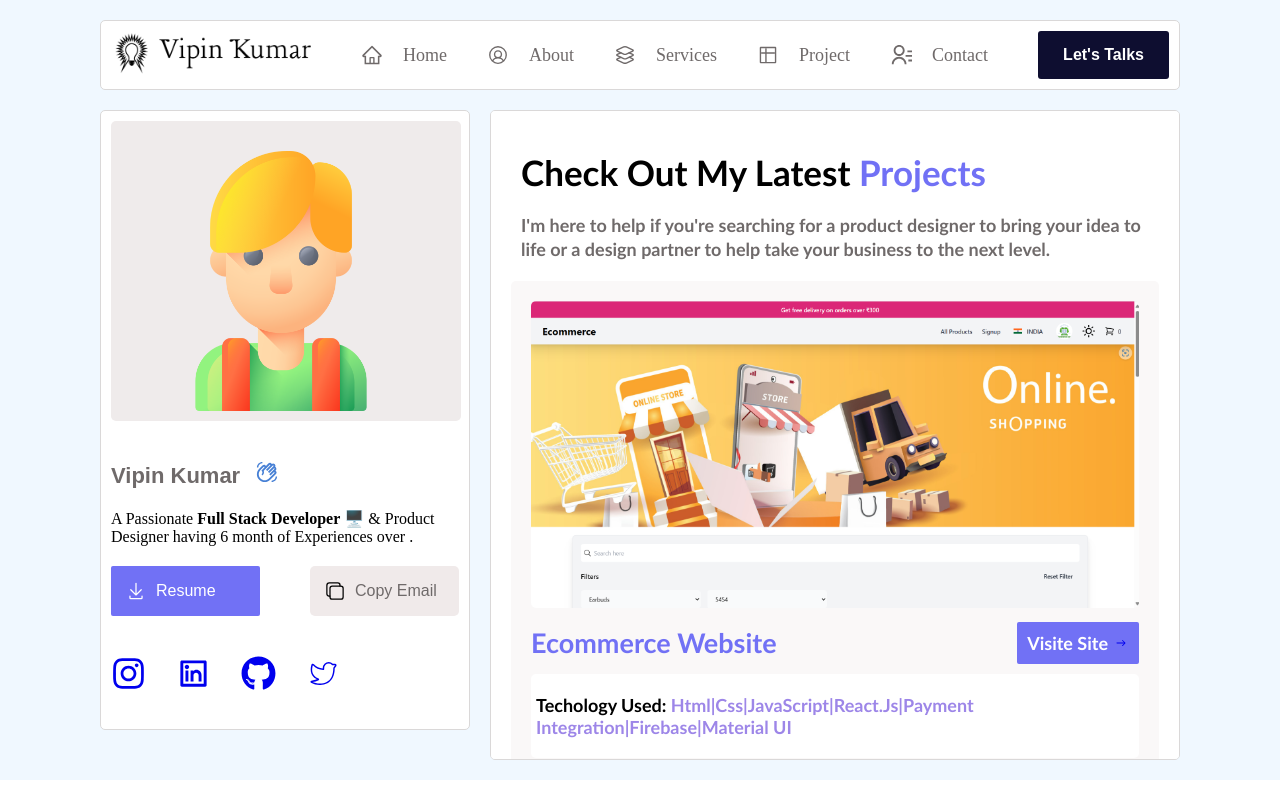
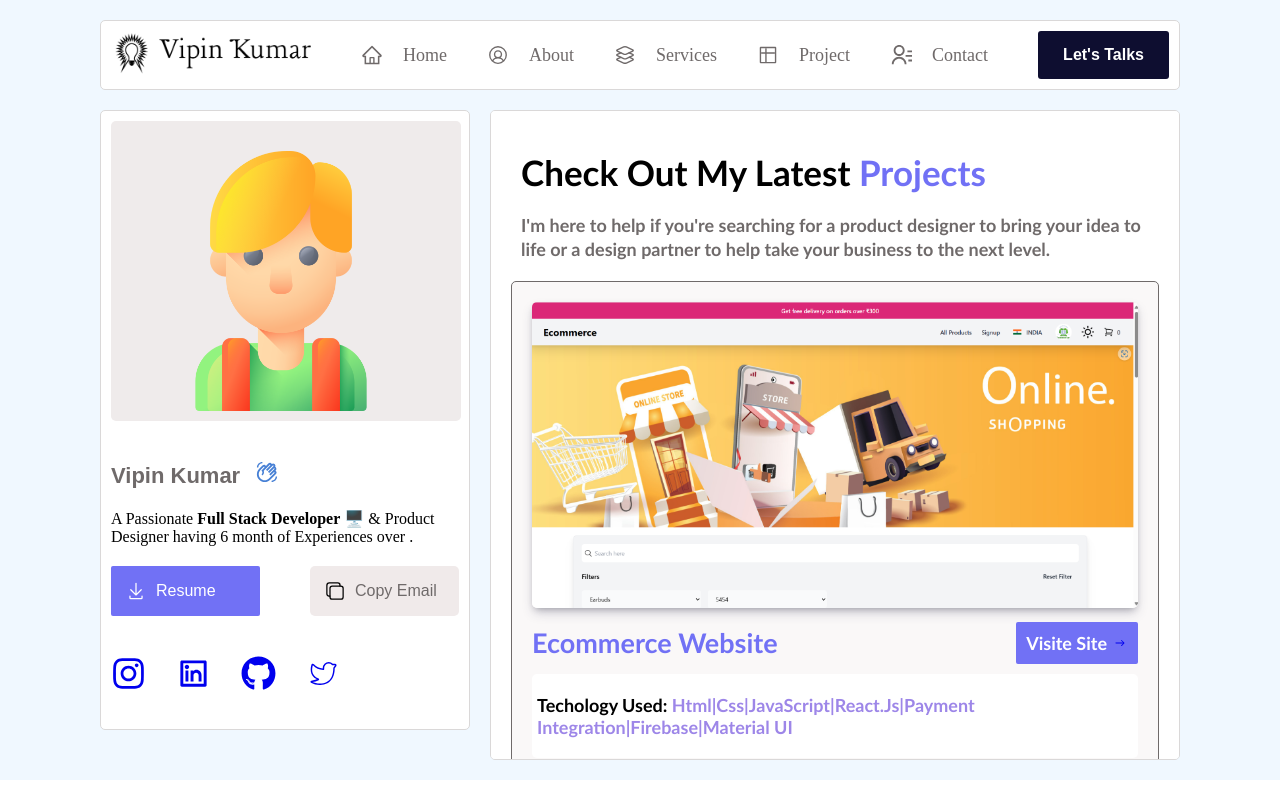
Before and after one commit to Vipinkm1/Vipin-Portfolio, a React (Vite) app: page /project in a window 1280 px wide. Built offline with nearby package versions, Linux system fonts and the light colour scheme.

Commit message:
add image box shadow

```diff
--- a/src/App.css
+++ b/src/App.css
@@ -496,7 +496,7 @@
   padding: 10px 10px 20px 10px;
 }
 .project-img-border{
-
+  border: 1px solid #6f6a6a;
   border-radius: 5px;
   padding: 20px;
   margin: 0px 0px 20px 0px;
@@ -506,6 +506,7 @@
   width: 100%;
   object-fit: contain;
   border-radius: 5px;
+  box-shadow: rgba(50, 50, 93, 0.25) 0px 6px 12px -2px, rgba(0, 0, 0, 0.3) 0px 3px 7px -3px;
 }
 .project-flex{
   padding: 10px 0px 0px 0px;
```
